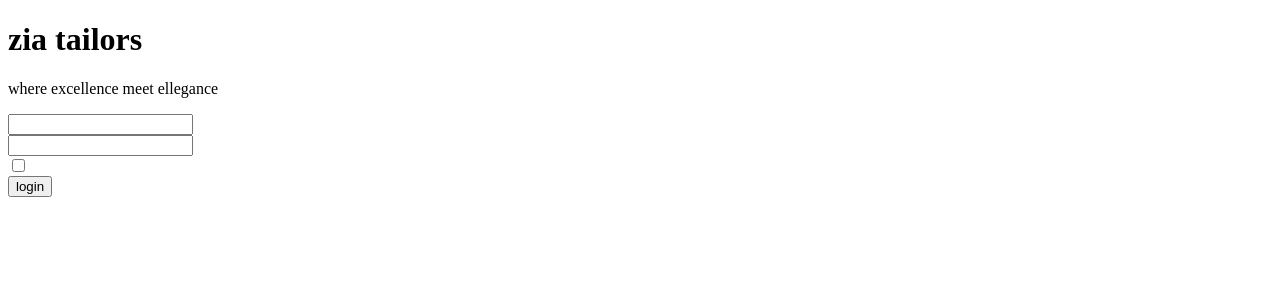
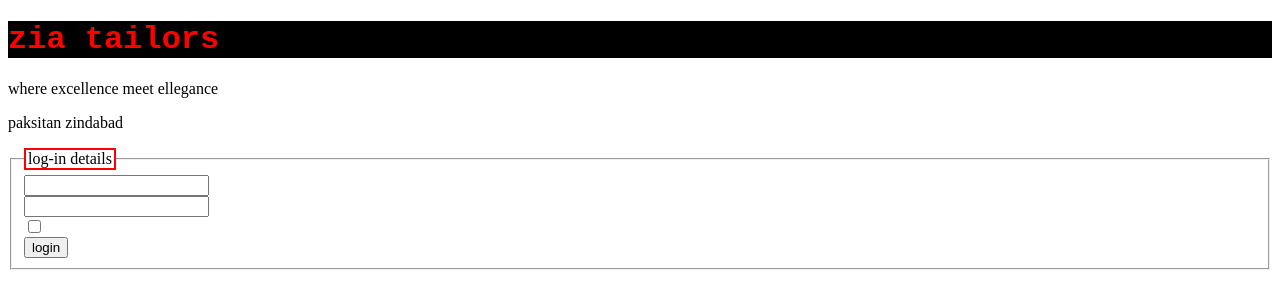
Before and after one commit to qutubahmed/learning-git, a plain HTML site: page index.html in a window 1280 px wide. Drawn offline with Linux system fonts and the light colour scheme.

Commit message:
now ready to commit

```diff
--- a/index.html
+++ b/index.html
@@ -1,20 +1,30 @@
 <!DOCTYPE html>
 <html lang="en">
+
 <head>
     <meta charset="UTF-8">
     <meta name="viewport" content="width=device-width, initial-scale=1.0">
     <link rel="stylesheet" href="style.css">
     <title>zia tailors</title>
 </head>
+
 <body>
     <h1>zia tailors</h1>
     <p>where excellence meet ellegance</p>
+    <p>paksitan zindabad</p>
 
     <form action="">
-        <input type="text"><br>
-        <input type="password"><br>
-        <input type="checkbox"><br>
-        <button>login</button>
+        <fieldset>
+            <legend>log-in details</legend>
+            <label for="text"></label>
+            <input type="text" id="text"><br>
+            <label for="password"></label>
+            <input type="password" id="password"><br>
+            <label for="checkbox"></label>
+            <input type="checkbox" id="checkbox"><br>
+            <button>login</button>
+        </fieldset>
     </form>
 </body>
+
 </html>
--- a/style.css
+++ b/style.css
@@ -0,0 +1,8 @@
+h1{
+    color: red;
+    background-color: black;
+    font-family: 'Courier New', Courier, monospace;
+}
+legend{
+    border: 2px solid red;
+}
```
